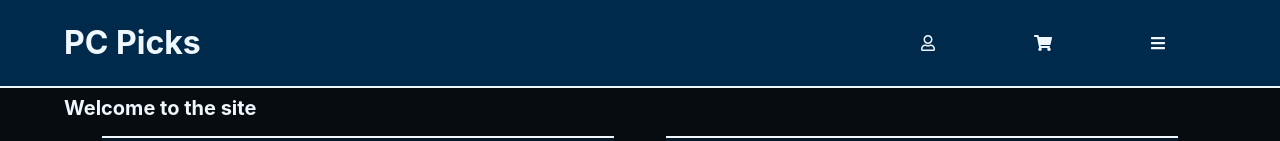
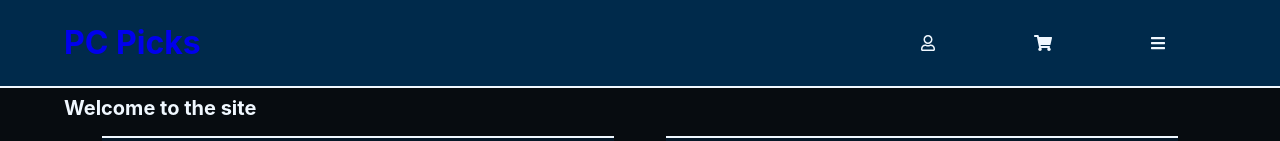
Before and after one commit to EllisHornabrook/PC-Packs, a React (Create React App) app: page / in a window 1280 px wide. Shown: the top 141 px of the page. Built offline with nearby package versions, Linux system fonts and the light colour scheme; grey boxes are pictures that could not be loaded.

Commit message:
Created link to home from header

```diff
--- a/src/containers/Header/Header.jsx
+++ b/src/containers/Header/Header.jsx
@@ -1,11 +1,16 @@
 import React from "react";
+import { Link } from "@reach/router";
 import styles from "./Header.module.scss";
 import Nav from "../../components/Nav";
 
 const Header = () => {
     return (
         <header className={styles.header}>
-            <h1>PC Picks</h1>
+            <h1>
+                <Link to="/">
+                    PC Picks
+                </Link>
+            </h1>
             <Nav />
         </header>
     );
--- a/src/containers/Header/Header.module.scss
+++ b/src/containers/Header/Header.module.scss
@@ -7,5 +7,9 @@
     h1 {
         width: 70%;
         line-height: 1;
+
+        a {
+            text-decoration: none;
+        }
     }
 }
```
